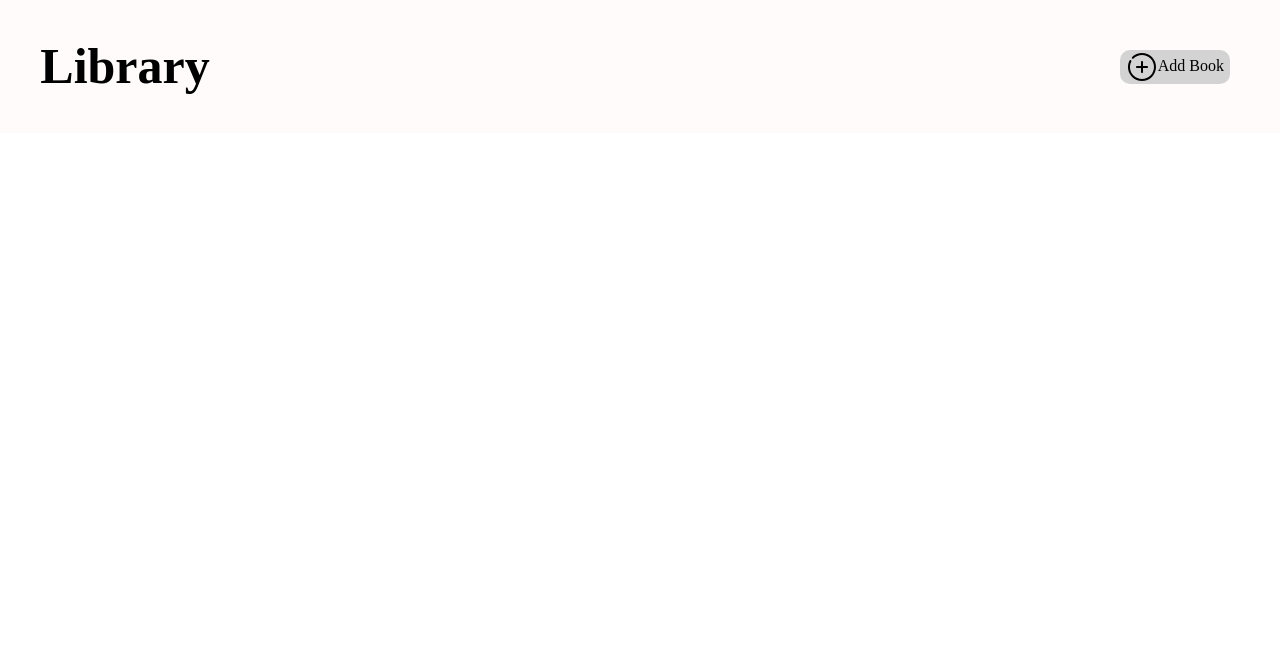
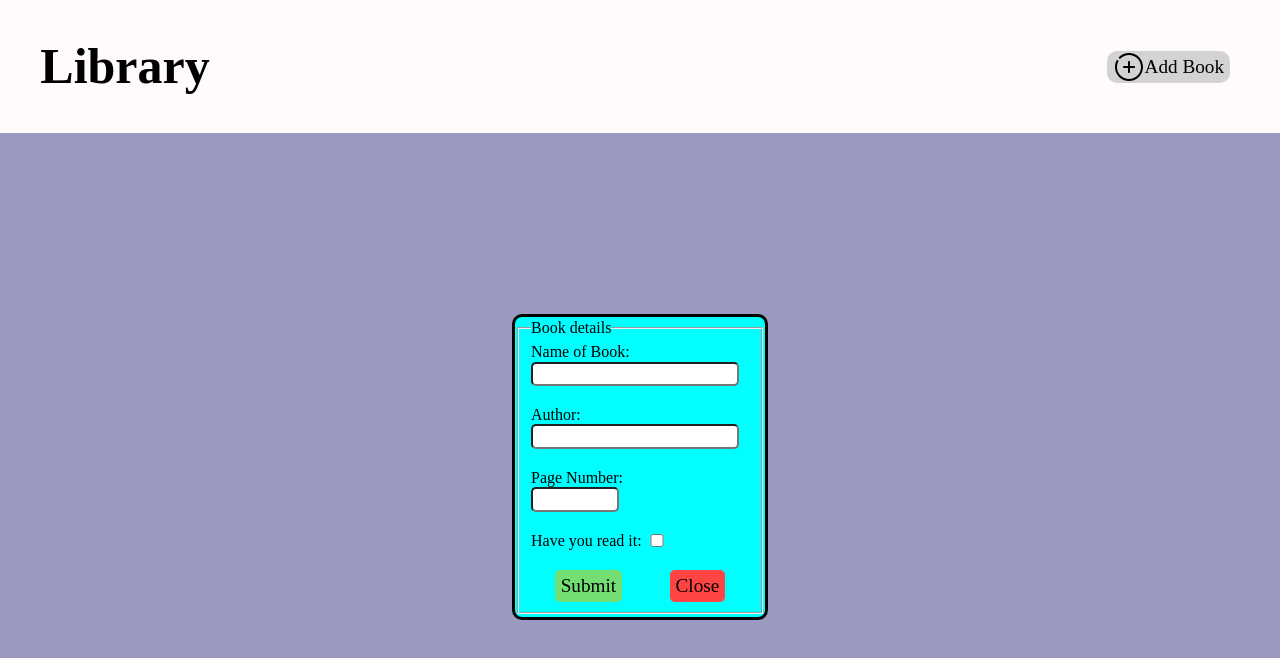
Before and after one commit to digvijay-ship-it/Library, a website: page index.html in a window 1280 px wide. Both pictures are taken after a click on the button "Add Book". Drawn offline with Linux system fonts and the light colour scheme.

Commit message:
Add FORM for Book In CONTENT section

```diff
--- /dev/null
+++ b/Script/Script.js
@@ -0,0 +1,42 @@
+// to insert form in dom
+let formDiv;
+
+function addBookFormToDom() {
+  formDiv = document.createElement("div");
+  // const form = document.createElement("form");
+  formDiv.id = "formDiv";
+  formDiv.style.gridRow = "1/-1";
+  formDiv.style.gridColumn = "1/-1";
+  formDiv.innerHTML = `
+          <form action="" id="form">
+        <fieldset>
+        <legend>Book details</legend>
+
+        <label for="book-name">Name of Book:</label>
+        <input type="text" id="book-name" minlength="3" required />
+
+        <label for="author">Author:</label>
+        <input type="text" id="author" minlength="3" required />
+
+        <label for="page-number">Page Number:</label>
+        <input type="number" id="page-number" min="1" max="10000" oninvalid="setCustomValidity('Enter book pages from 1 - 10000.')" required/>
+
+        <div id="checkDiv">
+        <label for="had-read">Have you read it:  </label>
+          <input type="checkbox" id="had-read"/>
+        </div>
+
+        <div id="buttonDiv">
+        <button id = "btnSubmit" type="button" >Submit</button>
+        <button type="button" id="close-form-btn">Close</button>
+        </div>
+        </fieldset>
+          </form>`;
+  const contentDiv = document.querySelector(".content");
+  contentDiv.appendChild(formDiv);
+}
+
+// add event listener to add book Form button
+document
+  .querySelector("#addBookBtn")
+  .addEventListener("click", addBookFormToDom);
--- a/Style/style.css
+++ b/Style/style.css
@@ -41,3 +41,75 @@ body {
 button:hover {
   filter: brightness(70%);
 }
+
+.content {
+  background-color: rgb(220, 220, 220);
+  display: grid;
+  grid-template-columns: repeat(1, 1fr);
+  grid-template-rows: repeat(1, 1fr);
+}
+
+form {
+  background-color: aqua;
+  height: 300px;
+  width: 250px;
+  display: flex;
+  flex-direction: column;
+  justify-content: center;
+  border: 3px solid;
+  border-radius: 10px;
+}
+
+label {
+  display: block;
+}
+
+input {
+  margin-bottom: 20px;
+  border-radius: 5px;
+}
+
+#formDiv {
+  height: 100%;
+  width: 100%;
+  display: grid;
+  background-color: rgb(0, 0, 129, 0.3);
+  align-content: center;
+  justify-content: center;
+}
+
+label[for="had-read"] {
+  display: inline;
+  width: fit-content;
+}
+
+input[id="had-read"] {
+  align-self: center;
+  justify-self: end;
+  width: 30px;
+  margin: auto 0px;
+}
+
+#checkDiv {
+  display: flex;
+  margin-bottom: 20px;
+}
+#buttonDiv {
+  display: flex;
+  justify-content: space-around;
+}
+
+button {
+  border: none;
+  font-size: medium;
+  border-radius: 5px;
+  height: 32px;
+  font-size: larger;
+}
+
+#buttonDiv > #btnSubmit {
+  background-color: rgb(115, 223, 115);
+}
+#buttonDiv > #close-form-btn {
+  background-color: rgb(255, 68, 68);
+}
--- a/index.html
+++ b/index.html
@@ -6,6 +6,7 @@
     <meta name="viewport" content="width=device-width, initial-scale=1.0" />
     <link rel="stylesheet" href="./Style/normalize.css" />
     <link rel="stylesheet" href="./Style/style.css" />
+    <script src="./Script/Script.js" defer></script>
     <title>Library</title>
   </head>
   <body>
```
